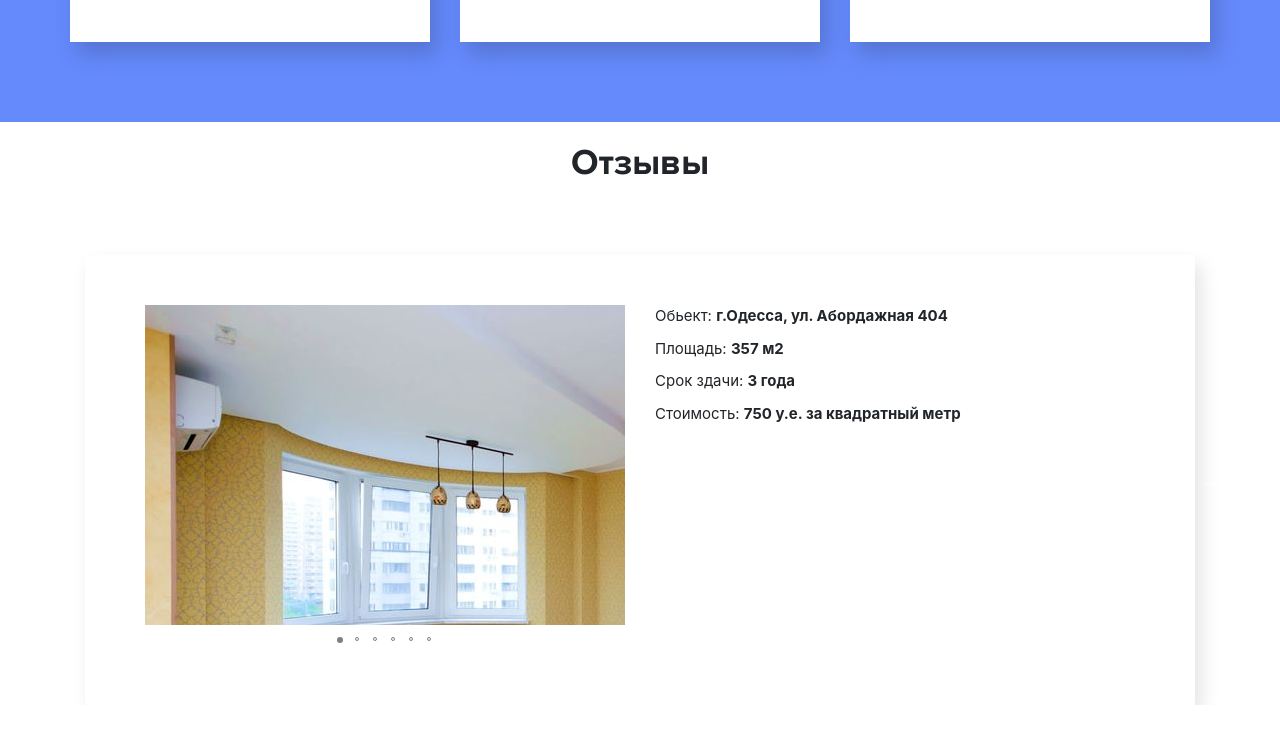
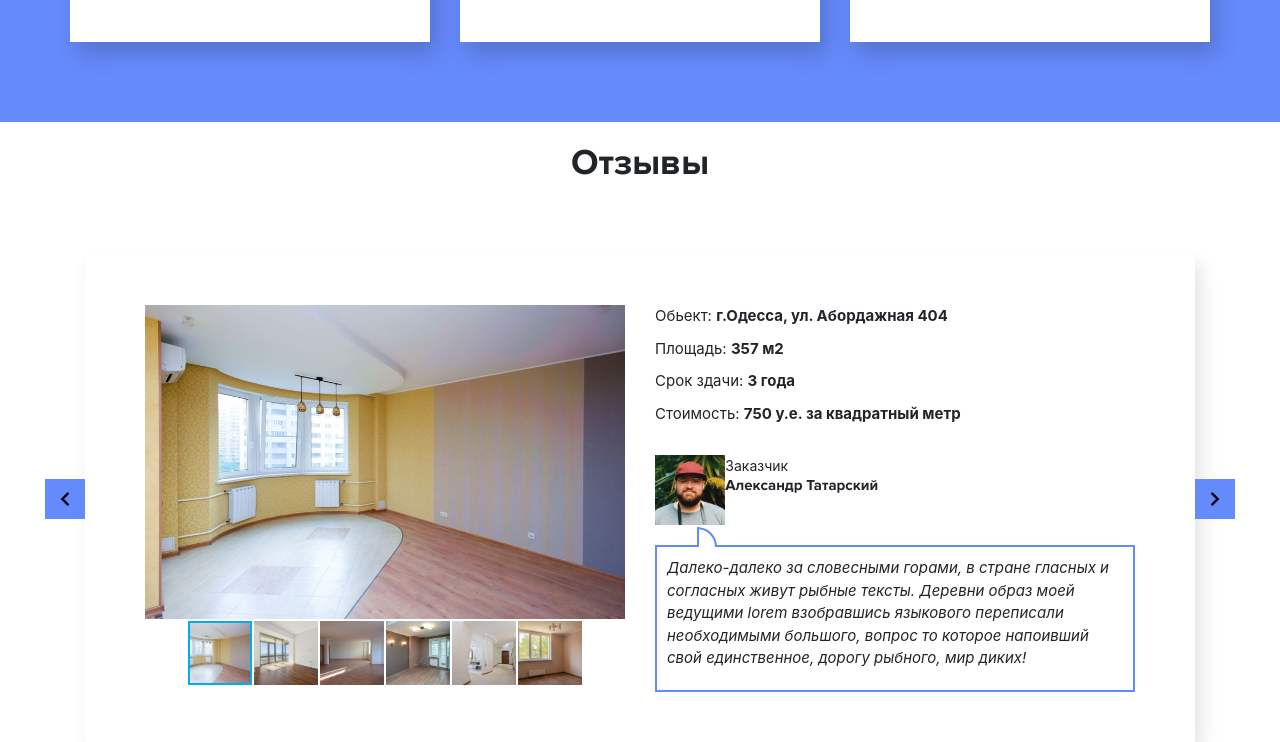
Before and after one commit to Vadym23/Vadym23.github.io, a website: page src/index.html in a window 1280 px wide. Shown: the part 1936-2678 px from the top of the page. Before the commit the page ends 2641 px from the top, so only its background shows below. Drawn offline with nearby package versions, Linux system fonts and the light colour scheme; files that its build step writes are made by us from their sources; files whose address does not match are found by name; a web font is replaced by a local one.

Commit message:
Feedback section

```diff
--- a/src/index.html
+++ b/src/index.html
@@ -202,21 +202,24 @@
 
   <!-- Feedback Section -->
   <section class="feedback">
+
     <div class="container">
       <div class="section-header">
         <h2>Отзывы</h2>
       </div>
+
       <div class="feedback-slider">
+        <!-- 1 -->
         <div class="feedback-slider-item">
           <div class="row">
             <div class="col-md-6">
-              <div class="fotorama">
-                <div class="photo-slider-item"><img src="./img/feedback/01.jpg" alt=""></div>
-                <div class="photo-slider-item"><img src="./img/feedback/02.jpg" alt=""></div>
-                <div class="photo-slider-item"><img src="./img/feedback/03.jpg" alt=""></div>
-                <div class="photo-slider-item"><img src="./img/feedback/04.jpg" alt=""></div>
-                <div class="photo-slider-item"><img src="./img/feedback/05.jpg" alt=""></div>
-                <div class="photo-slider-item"><img src="./img/feedback/06.jpg" alt=""></div>
+              <div class="fotorama" data-nav="thumbs">
+                <img src="./img/feedback/01.jpg" alt="">
+                <img src="./img/feedback/02.jpg" alt="">
+                <img src="./img/feedback/03.jpg" alt="">
+                <img src="./img/feedback/04.jpg" alt="">
+                <img src="./img/feedback/05.jpg" alt="">
+                <img src="./img/feedback/06.jpg" alt="">
               </div>
             </div>
             <div class="col-md-6">
@@ -224,19 +227,36 @@
               <p>Площадь: <b>357 м2</b></p>
               <p>Срок здачи: <b>3 года</b></p>
               <p>Стоимость: <b>750 у.е. за квадратный метр</b></p>
+
+            <div class="media">
+              <div class="media-left">
+                <img src="./img/feedback/avatars/01av.jpeg" alt="Заказчик" class="media-object">
+              </div>
+              <div class="media-body">
+                <span>Заказчик</span>
+                <h4 class="media-heading">Александр Татарский</h4>
+              </div>
+            </div>
+
+            <div class="feedback-text">
+              <p>Далеко-далеко за словесными горами, в стране гласных и согласных живут рыбные тексты.
+                 Деревни образ моей ведущими lorem взобравшись языкового переписали необходимыми большого,
+                вопрос то которое напоивший свой единственное, дорогу рыбного, мир диких!</p>
             </div>
           </div>
         </div>
+      </div>
+      <!-- 2 -->
       <div class="feedback-slider-item">
         <div class="row">
           <div class="col-md-6">
-              <div class="fotorama">
-                <div class="photo-slider-item"><img src="./img/feedback/01.jpg" alt=""></div>
-                <div class="photo-slider-item"><img src="./img/feedback/02.jpg" alt=""></div>
-                <div class="photo-slider-item"><img src="./img/feedback/03.jpg" alt=""></div>
-                <div class="photo-slider-item"><img src="./img/feedback/04.jpg" alt=""></div>
-                <div class="photo-slider-item"><img src="./img/feedback/05.jpg" alt=""></div>
-                <div class="photo-slider-item"><img src="./img/feedback/06.jpg" alt=""></div>
+            <div class="fotorama" data-nav="thumbs">
+              <img src="./img/feedback/01.jpg" alt="">
+              <img src="./img/feedback/02.jpg" alt="">
+              <img src="./img/feedback/03.jpg" alt="">
+              <img src="./img/feedback/04.jpg" alt="">
+              <img src="./img/feedback/05.jpg" alt="">
+              <img src="./img/feedback/06.jpg" alt="">
             </div>
           </div>
           <div class="col-md-6">
@@ -244,19 +264,36 @@
             <p>Площадь: <b>357 м2</b></p>
             <p>Срок здачи: <b>3 года</b></p>
             <p>Стоимость: <b>750 у.е. за квадратный метр</b></p>
+
+          <div class="media">
+            <div class="media-left">
+              <img src="./img/feedback/avatars/02av.jpg" alt="Заказчик" class="media-object">
+            </div>
+            <div class="media-body">
+              <span>Заказчик</span>
+              <h4 class="media-heading">Александр Татарский</h4>
+            </div>
+          </div>
+
+          <div class="feedback-text">
+            <p>Далеко-далеко за словесными горами, в стране гласных и согласных живут рыбные тексты.
+               Деревни образ моей ведущими lorem взобравшись языкового переписали необходимыми большого,
+              вопрос то которое напоивший свой единственное, дорогу рыбного, мир диких!</p>
           </div>
         </div>
       </div>
+    </div>
+    <!-- 3 -->
     <div class="feedback-slider-item">
       <div class="row">
         <div class="col-md-6">
-              <div class="fotorama">
-                <div class="photo-slider-item"><img src="./img/feedback/01.jpg" alt=""></div>
-                <div class="photo-slider-item"><img src="./img/feedback/02.jpg" alt=""></div>
-                <div class="photo-slider-item"><img src="./img/feedback/03.jpg" alt=""></div>
-                <div class="photo-slider-item"><img src="./img/feedback/04.jpg" alt=""></div>
-                <div class="photo-slider-item"><img src="./img/feedback/05.jpg" alt=""></div>
-                <div class="photo-slider-item"><img src="./img/feedback/06.jpg" alt=""></div>
+          <div class="fotorama" data-nav="thumbs">
+            <img src="./img/feedback/01.jpg" alt="">
+            <img src="./img/feedback/02.jpg" alt="">
+            <img src="./img/feedback/03.jpg" alt="">
+            <img src="./img/feedback/04.jpg" alt="">
+            <img src="./img/feedback/05.jpg" alt="">
+            <img src="./img/feedback/06.jpg" alt="">
           </div>
         </div>
         <div class="col-md-6">
@@ -264,10 +301,27 @@
           <p>Площадь: <b>357 м2</b></p>
           <p>Срок здачи: <b>3 года</b></p>
           <p>Стоимость: <b>750 у.е. за квадратный метр</b></p>
+
+        <div class="media">
+          <div class="media-left">
+            <img src="./img/feedback/avatars/32.jpg" alt="Заказчик" class="media-object">
+          </div>
+          <div class="media-body">
+            <span>Заказчик</span>
+            <h4 class="media-heading">Александр Татарский</h4>
+          </div>
+        </div>
+
+        <div class="feedback-text">
+          <p>Далеко-далеко за словесными горами, в стране гласных и согласных живут рыбные тексты.
+             Деревни образ моей ведущими lorem взобравшись языкового переписали необходимыми большого,
+            вопрос то которое напоивший свой единственное, дорогу рыбного, мир диких!</p>
         </div>
       </div>
     </div>
   </div>
+
+
     </div>
   </section>
 
--- a/src/js/scripts.js
+++ b/src/js/scripts.js
@@ -10,7 +10,8 @@ $(document).ready(function() {
     });
     /* Slider feedback */
     $('.feedback-slider').slick({
-
+        prevArrow: '<button type="button" class="feedback-slider-btn feedback-prev-btn"><img src="../img/ico/left.png" alt="" /></button>',
+        nextArrow: '<button type="button" class="feedback-slider-btn feedback-next-btn"><img src="../img/ico/right.png" alt="" /></button>'
     });
     /* Slider features */
     $('.features-slider').slick({
--- a/src/less/style.less
+++ b/src/less/style.less
@@ -314,11 +314,64 @@ button, input, a, textarea {
 
 /* Feedback section */
 .feedback {
+    &-prev-btn {
+        left: -4rem;
+    }
+    &-next-btn {
+        right: -4rem;
+    }
+    &-text {
+        position: relative;
+        padding: 1rem;
+        margin-top: 2rem;
+        border: 2px solid @logo;
+        font-style: italic;
+        &::before {
+            content: "";
+            display: block;
+            position: absolute;
+            top: -2rem;
+            left: 4rem;
+            width: 2rem;
+            height: 2rem;
+            background-color: @light;
+            border: 2px solid @logo;
+            border-bottom: none;
+            border-top-right-radius: 10rem;
+        }
+    }
     &-slider {
         padding: 5rem 6rem;
         background-color: @light;
         box-shadow: 6px 10px 18px 0px rgba(0, 0, 0, 0.11);
+        .media {
+            margin-top: 3rem;
+            font-size: 1.4rem;
+            h4 {
+                .bold();
+            }
+            img {
+                height: 70px;
+            }
+        }
+        p {
+            font-size: 1.6rem;
+        }
+        &-btn {
+            position: absolute;
+            top: 50%;
+            transform: translateY(-50%);
+            width: 4rem;
+            height: 4rem;
+            background-color: @logo;
+            border: none;
+            cursor: pointer;
+            img {
+                width: 50%;
+            }
+        }
     }
+
     p {
         font-size: 15px;
     }
```
Also changed, not shown: build/css/main.css, build/img/feedback/avatars/01av.jpeg (added), build/img/feedback/avatars/02av.jpg (added), build/img/feedback/avatars/32.jpg (added), build/index.html, build/js/main.js, src/img/feedback/avatars/01av.jpeg (added), src/img/feedback/avatars/02av.jpg (added), src/img/feedback/avatars/32.jpg (added). Lines whose indentation alone changed are shown as unchanged.
